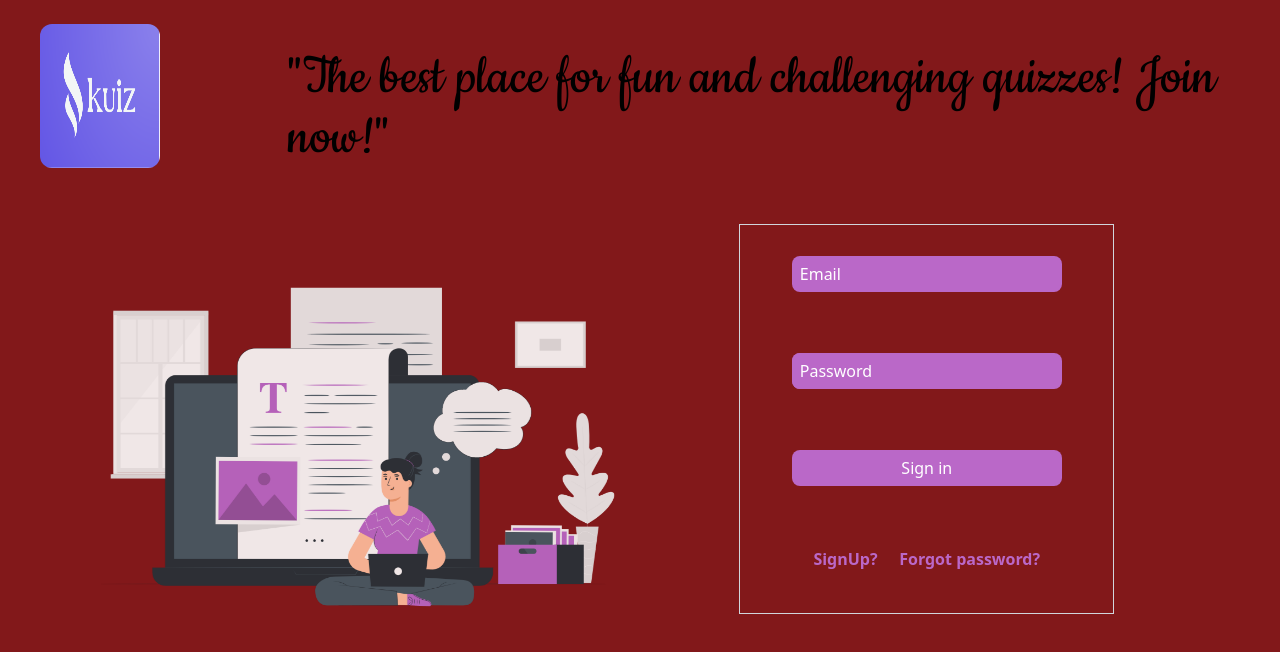
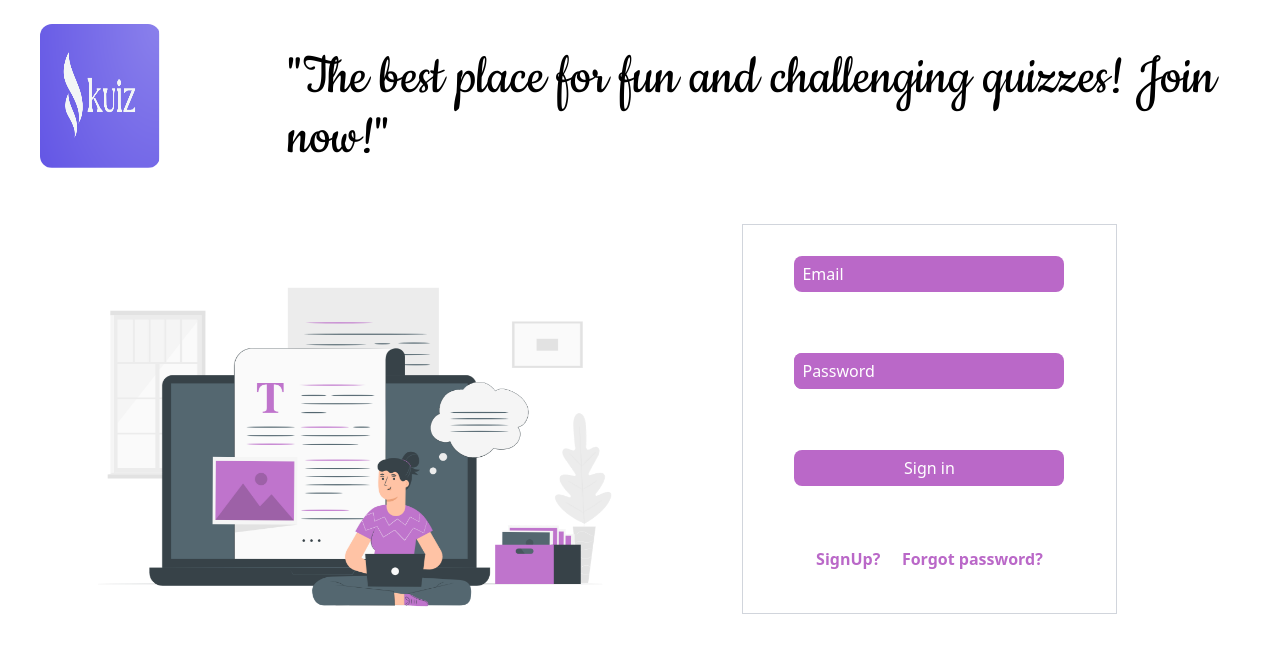
Before and after one commit to anything224/kuiz, a website: page index.html in a window 1280 px wide. Drawn offline with Linux system fonts and the light colour scheme; a web font is replaced by a local one.

Commit message:
Update index.html

```diff
--- a/index.html
+++ b/index.html
@@ -25,11 +25,11 @@
     }
     .j
     {
-        margin-left:34px;
+        margin-left:42px;
     }
 
 </style>
-<body class='bg-red-900'>
+<body class='bg-[#f5f5f5]'>
 <div class="logo  mt-6 flex">
     <img src="Screenshot from 2025-02-16 21-48-56.png" class="w-[120px] rounded-xl ml-5 md:ml-10">
     <p class="ml-4 font-[cookie] text-xl md:text-6xl md:ml-32 mt-6 text-6xl">"The best place for fun and challenging quizzes! Join now!"</p>
```
